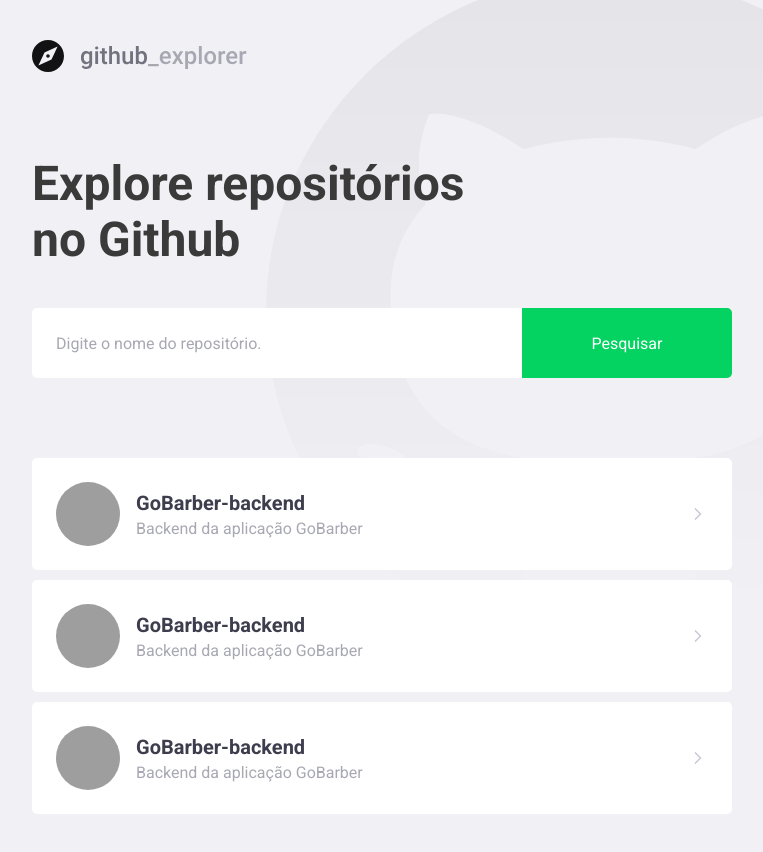
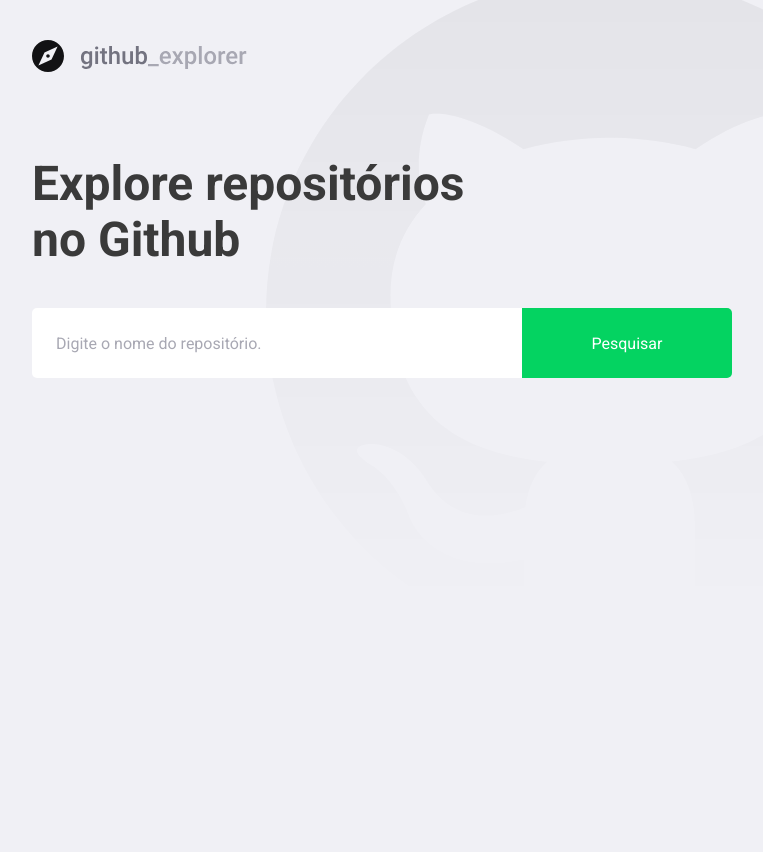
Before and after one commit to nathan-vm/GithubExplorer, a React (Create React App) app: page / in a window 1280 px wide. Shown: the whole page, without its empty margins (148-911 px from the left). After the commit the page ends 800 px from the top, so only its background shows below. Built offline with nearby package versions, Linux system fonts and the light colour scheme; grey boxes are pictures that could not be loaded.

Commit message:
conectado com a API do github

```diff
--- a/package.json
+++ b/package.json
@@ -10,6 +10,7 @@
     "@types/node": "^12.0.0",
     "@types/react": "^16.9.0",
     "@types/react-dom": "^16.9.0",
+    "axios": "^0.19.2",
     "polished": "^3.6.2",
     "react": "^16.13.1",
     "react-dom": "^16.13.1",
--- a/src/pages/Dashboard/index.tsx
+++ b/src/pages/Dashboard/index.tsx
@@ -1,55 +1,62 @@
-import React from 'react'
+import React, { useState, FormEvent } from 'react'
 import { FiChevronRight } from 'react-icons/fi'
+
+import api from '../../services/api'
 
 import LogoImg from '../../assets/logo.svg'
 import { Title, Form, Repositories } from './styles'
 
+interface Repository {
+  full_name: string
+  description: string
+  owner: {
+    login: string
+    avatar_url: string
+  }
+}
+
 const Dashboard: React.FC = () => {
+  const [newRepo, setNewRepo] = useState('')
+  const [repositories, setRepositories] = useState<Repository[]>([])
+
+  async function handleAddRepository(
+    event: FormEvent<HTMLFormElement>,
+  ): Promise<void> {
+    event.preventDefault()
+    const response = await api.get<Repository>(`repos/${newRepo}`)
+
+    const repository = response.data
+    setRepositories([...repositories, repository])
+    setNewRepo('')
+  }
+
   return (
     <>
       <img src={LogoImg} alt="Github Explorer" />
       <Title>Explore repositórios no Github</Title>
-      <Form>
-        <input placeholder="Digite o nome do repositório." />
+      <Form onSubmit={handleAddRepository}>
+        <input
+          value={newRepo}
+          onChange={(e) => setNewRepo(e.target.value)}
+          placeholder="Digite o nome do repositório."
+        />
         <button type="submit">Pesquisar</button>
       </Form>
       <Repositories>
-        <a href="test">
+        {repositories.map((repository) => (
+          <a key={repository.full_name} href="test">
             <img
-            src="https://avatars1.githubusercontent.com/u/54302847?s=460&v=4"
-            alt="Nathan Vieira Marcelino"
+              src={repository.owner.avatar_url}
+              alt={repository.owner.login}
             />
             <div>
-            <strong>GoBarber-backend</strong>
-            <p>Backend da aplicação GoBarber</p>
+              <strong>{repository.full_name}</strong>
+              <p>{repository.description}</p>
             </div>
 
             <FiChevronRight size={20} />
           </a>
-        <a href="test">
-          <img
-            src="https://avatars1.githubusercontent.com/u/54302847?s=460&v=4"
-            alt="Nathan Vieira Marcelino"
-          />
-          <div>
-            <strong>GoBarber-backend</strong>
-            <p>Backend da aplicação GoBarber</p>
-          </div>
-
-          <FiChevronRight size={20} />
-        </a>
-        <a href="test">
-          <img
-            src="https://avatars1.githubusercontent.com/u/54302847?s=460&v=4"
-            alt="Nathan Vieira Marcelino"
-          />
-          <div>
-            <strong>GoBarber-backend</strong>
-            <p>Backend da aplicação GoBarber</p>
-          </div>
-
-          <FiChevronRight size={20} />
-        </a>
+        ))}
       </Repositories>
     </>
   )
--- a/src/pages/Dashboard/styles.ts
+++ b/src/pages/Dashboard/styles.ts
@@ -67,7 +67,8 @@
     }
 
     div {
-      margin-left: 16px;
+      margin: 0 16px;
+      flex: 1;
 
       strong {
         font-size: 20px;
--- /dev/null
+++ b/src/services/api.ts
@@ -0,0 +1,7 @@
+import axios from 'axios'
+
+const api = axios.create({
+  baseURL: 'https://api.github.com',
+})
+
+export default api
```
Also changed, not shown: .eslintrc.json, 1 other file (tests, documents, lock files or other folders). Lines whose indentation alone changed are shown as unchanged.
